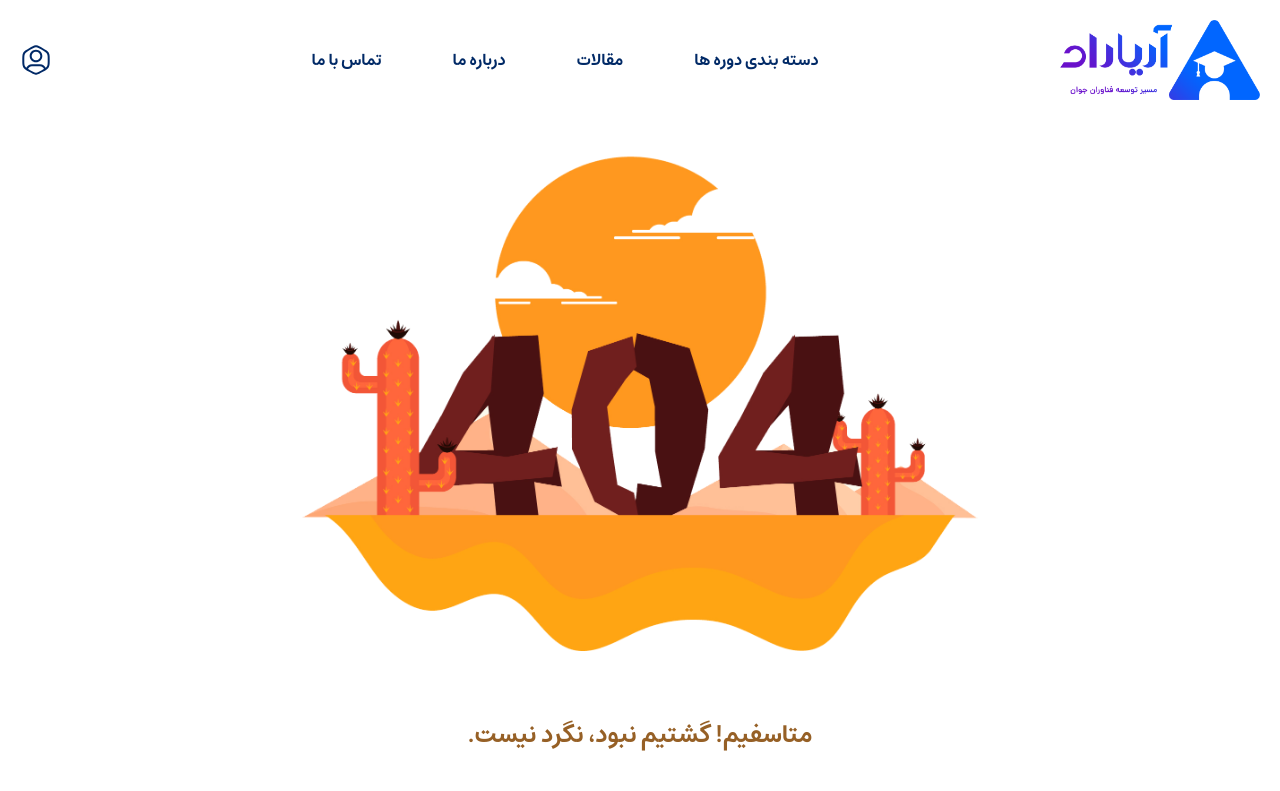
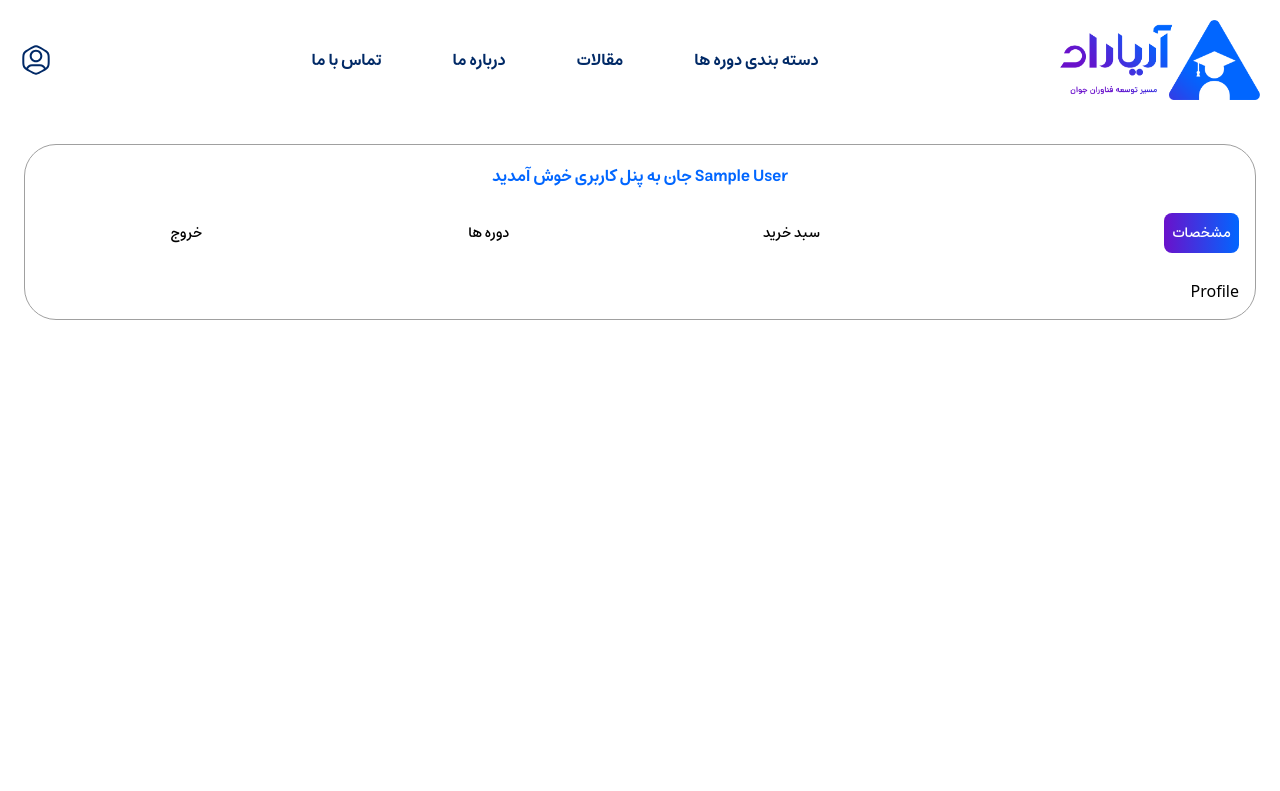
Before and after one commit to KasraEr/AriyaRadAcademy, a React (Vite) app: page /dashboard/profile in a window 1280 px wide. Shown: the top 791 px of the page. Built offline with nearby package versions, Linux system fonts and the light colour scheme; sample sign-in values are in the browser's storage.

Commit message:
changing ui based on APIs

```diff
--- a/src/App.jsx
+++ b/src/App.jsx
@@ -18,7 +18,11 @@ import SignInPage from "./pages/SignInPage";
 import DashboardPage from "./pages/DashboardPage";
 //temps
 import BackToTop from "./components/templates/BackToTop";
-//
+import Profile from "./components/templates/Profile";
+import Cart from "./components/templates/Cart";
+import UserCourses from "./components/templates/UserCourses";
+import Exit from "./components/templates/Exit";
+//toastify
 import "react-toastify/dist/ReactToastify.css";
 
 const token = getToken();
@@ -59,7 +63,13 @@ export default function App() {
         <Route
           path="/dashboard"
           element={token ? <DashboardPage /> : <Navigate to="/auth" replace />}
-        />
+        >
+          <Route path="/dashboard/profile" element={<Profile />} />
+          <Route path="/dashboard/cart" element={<Cart />} />
+          <Route path="/dashboard/courses" element={<UserCourses />} />
+          <Route path="/dashboard/exit" element={<Exit />} />
+          <Route path="/dashboard/*" element={<Navigate to="/dashboard" />} />
+        </Route>
       </Routes>
       <BackToTop />
     </>
--- /dev/null
+++ b/src/components/templates/Cart.jsx
@@ -0,0 +1,6 @@
+
+export default function Cart() {
+  return (
+    <div>Cart</div>
+  )
+}
--- /dev/null
+++ b/src/components/templates/Exit.jsx
@@ -0,0 +1,25 @@
+//utils
+import { removeToken } from "../../utils/tokenService";
+//r-r-d
+import { useNavigate } from "react-router-dom";
+
+export default function Exit() {
+  const navigate = useNavigate();
+
+  const exitHandler = () => {
+    removeToken();
+    navigate("/", { replace: true });
+  };
+  return (
+    <>
+      <div className="flex ml:max-lg:max-w-[600px] mx-auto flex-col items-center justify-center gap-10 w-full">
+        <button
+          onClick={exitHandler}
+          className="b2 cursor-pointer rounded-full text-basic-100 bg-secondary-500 w-full max-w-3xl p-3 text-center hover:bg-secondary-100 hover:text-secondary-900 active:bg-secondary-900 active:text-basic-100"
+        >
+          خروج از حساب کاربری
+        </button>
+      </div>
+    </>
+  );
+}
--- /dev/null
+++ b/src/components/templates/Profile.jsx
@@ -0,0 +1,6 @@
+
+export default function Profile() {
+  return (
+    <div>Profile</div>
+  )
+}
--- /dev/null
+++ b/src/components/templates/UserCourses.jsx
@@ -0,0 +1,6 @@
+
+export default function UserCourses() {
+  return (
+    <div>UserCourses</div>
+  )
+}
--- a/src/pages/DashboardPage.jsx
+++ b/src/pages/DashboardPage.jsx
@@ -1,4 +1,6 @@
+import { useEffect } from "react";
 //utils
+import { NavLink, useNavigate, Outlet } from "react-router-dom";
 import { getToken } from "../utils/tokenService";
 //jwt-decode
 import { jwtDecode } from "jwt-decode";
@@ -6,10 +8,47 @@ import { jwtDecode } from "jwt-decode";
 export default function DashboardPage() {
   const token = getToken();
   const { name } = jwtDecode(token);
+  const navigate = useNavigate();
+  useEffect(() => {
+    navigate("/dashboard/profile", { replace: true });
+  }, []);
 
   return (
-    <div>
-      <h2>{name}جان به پنل کاربری خوش آمدید.</h2>
-    </div>
+    <>
+      <div className="w-full ml:max-lg:max-w-[600px] mx-auto border border-text-500 rounded-4xl p-4 flex flex-col items-center justify-center gap-8">
+        <p className="text-primary-500 b4 md:b2 xl:b1 text-center ml:text-right">
+          <strong>{name} </strong>جان به پنل کاربری خوش آمدید
+        </p>
+        <div className="w-full grid grid-cols-1 grid-rows-2 gap-8">
+          <div className="w-full">
+            <ul className="flex items-center justify-between gap-3">
+              <li className="w-full text-right b3">
+                <NavLink className="w-full" to="/dashboard/profile">
+                  مشخصات
+                </NavLink>
+              </li>
+              <li className="w-full text-center b3">
+                <NavLink className="w-full" to="/dashboard/cart">
+                  سبد خرید
+                </NavLink>
+              </li>
+              <li className="w-full text-center b3">
+                <NavLink className="w-full" to="/dashboard/courses">
+                  دوره ها
+                </NavLink>
+              </li>
+              <li className="w-full text-center b3">
+                <NavLink className="w-full" to="/dashboard/exit">
+                  خروج
+                </NavLink>
+              </li>
+            </ul>
+          </div>
+          <div className="w-full">
+            <Outlet />
+          </div>
+        </div>
+      </div>
+    </>
   );
 }
```
